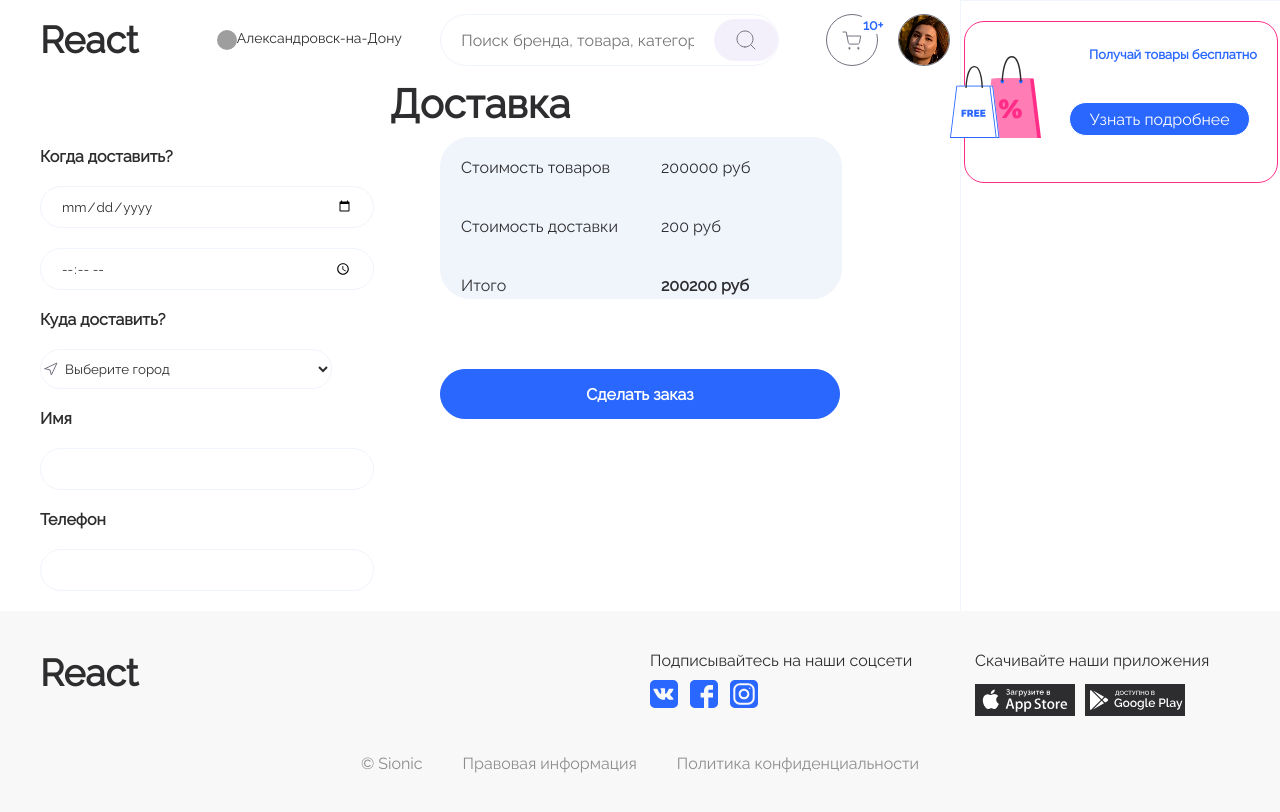
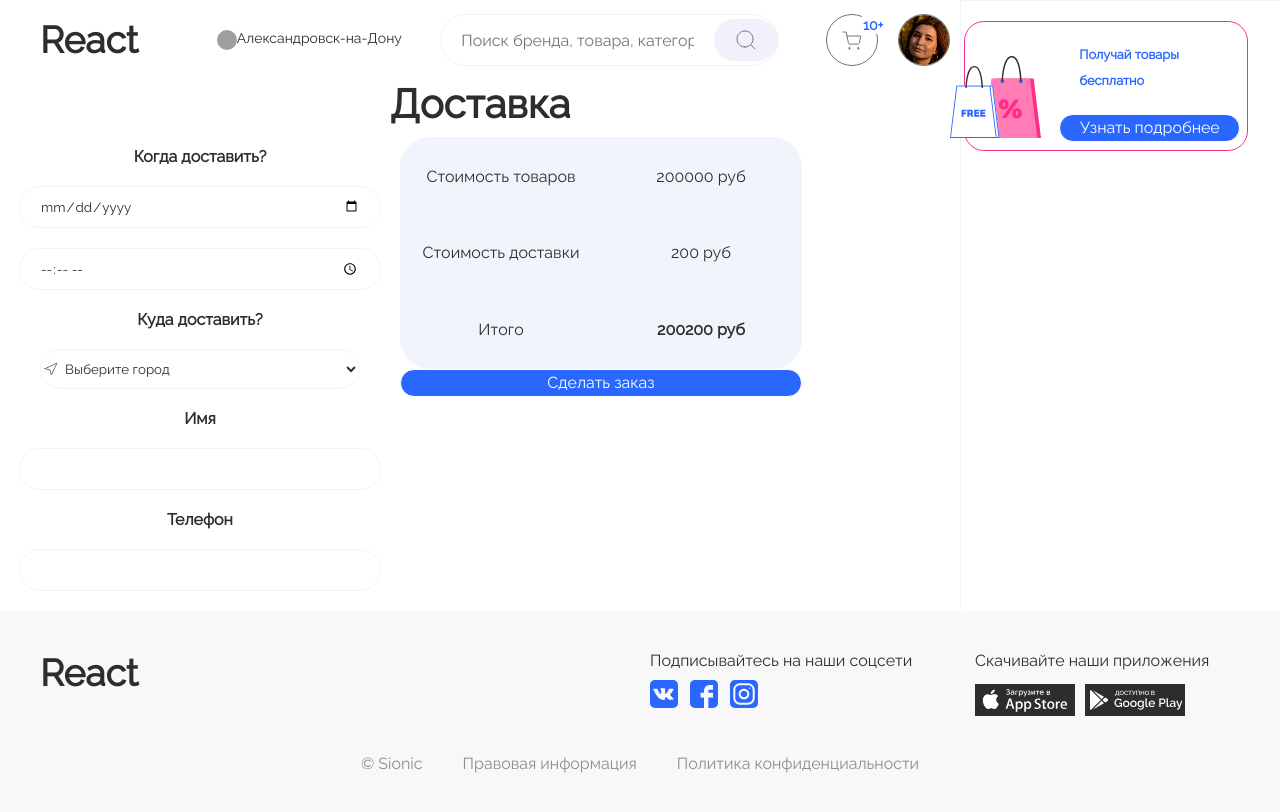
Before and after one commit to Mikhail2107/market-ORM, a React (Vite) app: page /delivery in a window 1280 px wide. Shown: the top 812 px of the page. Built offline with nearby package versions, Linux system fonts and the light colour scheme; no server answers; grey boxes are pictures that could not be loaded.

Commit message:
fixed some styles 3

```diff
--- a/src/share/Aside/Aside.css
+++ b/src/share/Aside/Aside.css
@@ -14,8 +14,8 @@
   display: grid;
   grid-template-columns: repeat(3, 1fr);
   grid-template-rows: repeat(2, 1fr);
-  width: 900%;
-  height: 20vh;
+  width: 90%;
+  height: 10vw;
   border: 1px solid #FF2D87;
   border-radius: 20px;
   position: relative;
@@ -47,18 +47,28 @@
   grid-row: 2/3;
 }
 
-@media (min-width: 700px) and (max-width: 1130px) {
+@media (min-width: 701px) and (max-width: 1130px) {
 .item-title {
   font-size:2vw;
+  height: auto;
+  }
+  .aside-item {
+   height: auto;
   }
 }
 @media (min-width: 500px) and (max-width: 700px) {
   .item-title {
   font-size: 3vw;
   }
+   .aside-item {
+   height: auto;
+  }
 }
 @media (min-width: 100px) and (max-width: 499px) {
   .item-title {
   font-size: 4vw;
   }
+  .aside-item {
+   height: auto;
+  }
 }
--- a/src/share/ui/Button/Button.css
+++ b/src/share/ui/Button/Button.css
@@ -1,6 +1,6 @@
 .button_custom {
   width: 14vw;
-  height: 4vh;
+  height: 2vw;
   border-radius: 51px;
   cursor: pointer;
   font-weight: 500;
@@ -37,15 +37,18 @@
 @media (min-width: 700px) and (max-width: 1130px) {
 .button_custom{
     width: 25vw;
+    height: 4vw;
   }
 }
 @media (min-width: 500px) and (max-width: 700px) {
   .button_custom {
     width: 30vw;
+    height: 5vw;
   }
 }
 @media (min-width: 100px) and (max-width: 499px) {
   .button_custom {
     width: 50vw;
+    height: 8vw;
   }
 }
--- a/src/widgets/Delivery/Delivery.css
+++ b/src/widgets/Delivery/Delivery.css
@@ -1,10 +1,13 @@
 .delivery-container {
-  margin: 0 40px;
+  display: flex;
+  flex-direction: column;
+  margin: 0 auto;
+  align-items: center;
 }
 
 .delivery-box {
   display: grid;
-  width: 900px;
+  width: 100%;
   grid-template-columns: repeat(2, 400px);
   grid-template-rows: repeat(2, 1fr);
   margin: 10px 0;
@@ -13,21 +16,24 @@
 .delivery-address-side {
   grid-column: 1/2;
   grid-row: 1/3;
+  width: 100%;
   display: flex;
   flex-direction: column;
 }
 
 .delivery-label {
-  margin: 10px 0;
+  margin: 10px auto;
   font-size: 16px;
   font-weight: 600;
 }
 .delivery-input {
-  width: 292px;
+  /* display: flex;
+  flex-direction: column;   */
+  width: 80%;
   height: 40px;
   border: 1px solid #F0F4FB;
   border-radius: 45px;
-  margin: 10px 0;
+  margin: 10px auto;
   padding: 0 20px;
 }
 .delivery-input:focus {
@@ -42,7 +48,7 @@
   grid-column: 2/3;
   grid-row: 1/2;
   width: 100%;
-  height: 20vh;
+  height: auto;
   border: 1px solid #F0F4FB;
   border-radius: 30px;
   background-color: #F0F4FB;
@@ -50,7 +56,9 @@
   grid-template-columns: repeat(2, 1fr);
 }
 .delivery-sold span {
-  margin: 20px;
+  display: flex;
+  align-items: center;
+  justify-content: center;
 }
 .delivery-total-price {
   font-weight: 600;
@@ -60,14 +68,6 @@
   grid-column: 2/3;
   grid-row: 2/3;
   width: 100%;
-  height: 50px;
-  background-color: #2967FF;
-  color: #ffffff;
-  font-weight: 600;
-  font-size: 16px;
-  border: 1px solid #2967FF;
-  border-radius: 51px;
-  cursor: pointer;
 }
 
 @media (max-width: 500px){
--- a/src/widgets/Delivery/Delivery.tsx
+++ b/src/widgets/Delivery/Delivery.tsx
@@ -2,6 +2,7 @@
 
 import { SetStateAction, useState } from 'react';
 import './Delivery.css';
+import Button from '../../share/ui/Button/Button';
 
 const Delivery = () => {
   const [selectedCity, setSelectedCity] = useState('');
@@ -56,7 +57,7 @@ const Delivery = () => {
             <span className="delivery-total">Итого</span>
             <span className="delivery-total-price">200200 руб</span>
           </div>
-          <button className="button-sold">Сделать заказ</button>
+          <Button className="button-sold" children={'Сделать заказ'} type={'link'}/>
         </form>
       </div>
     </>
```
